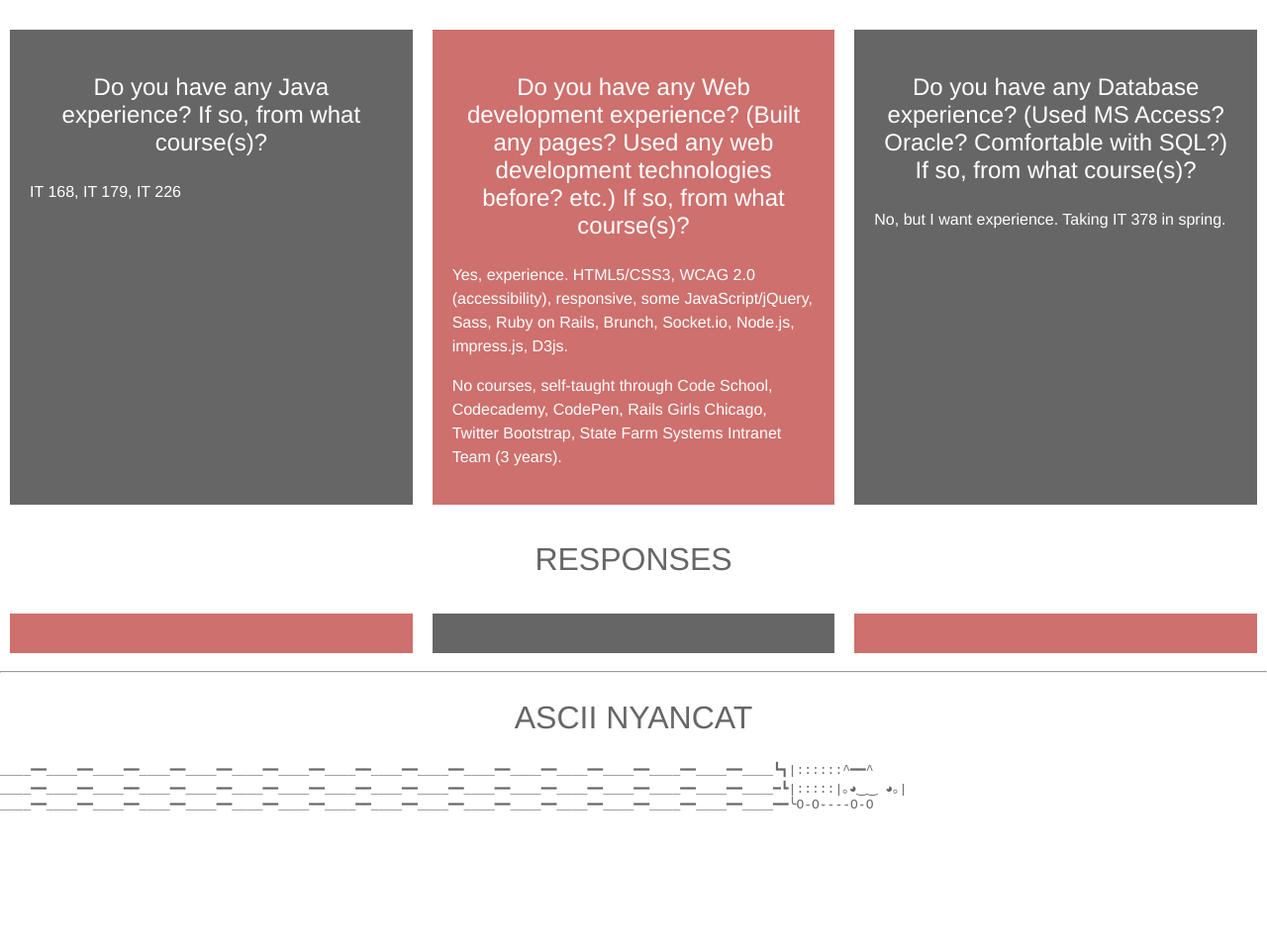
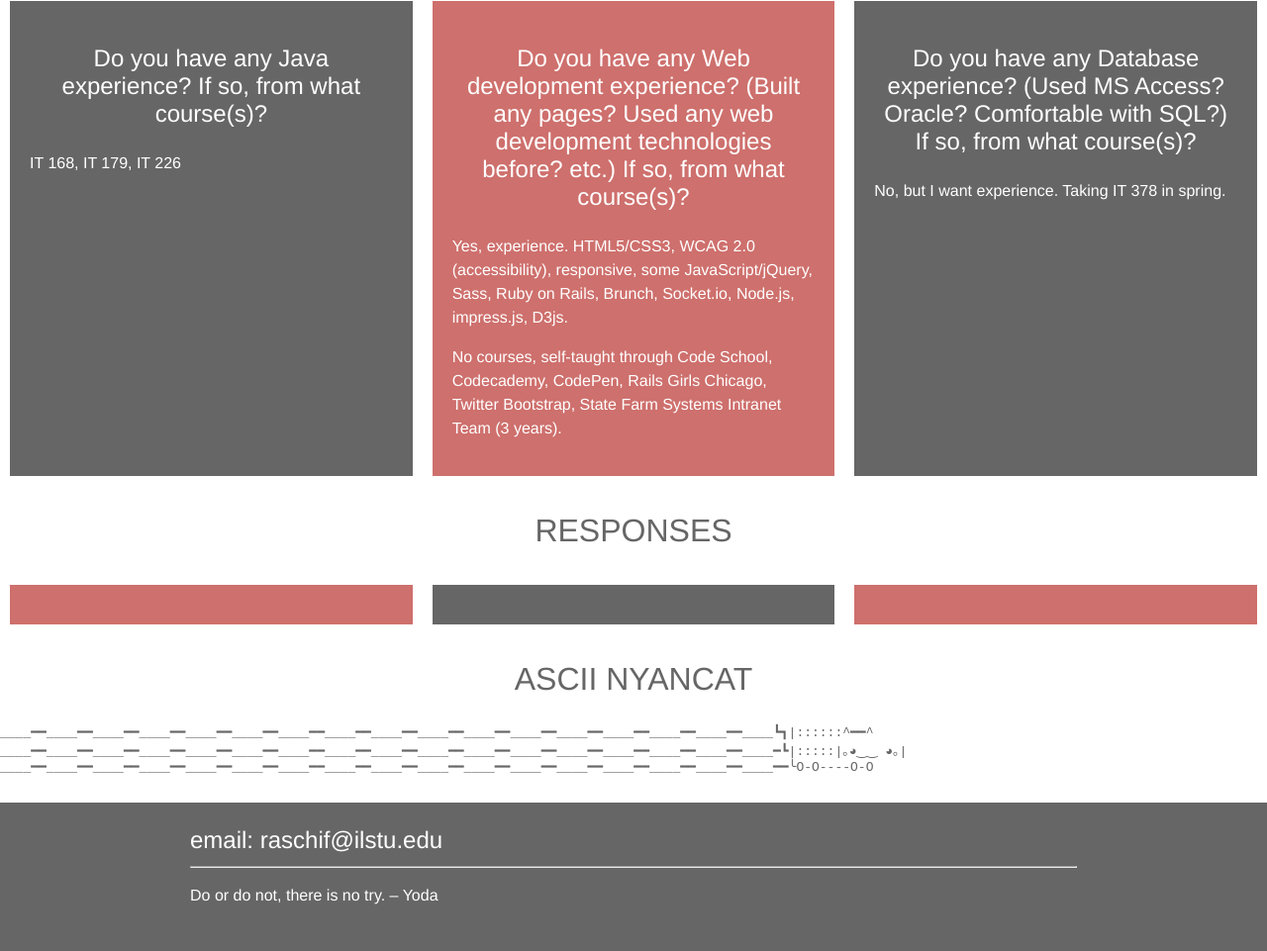
Before and after one commit to schifano/it353, a plain HTML site: page lab1/index.htm in a window 1280 px wide. Shown: the part 1048-2009 px from the top of the page at 99% size. Before the commit the page ends 1897 px from the top, so only its background shows below. Drawn offline with Linux system fonts and the light colour scheme.

Commit message:
Create footer with contact and hr

```diff
--- a/lab1/index.htm
+++ b/lab1/index.htm
@@ -50,7 +50,6 @@
 			<li>LinkedIn</li>
 			<li>Twitter</li>
 			<li>Italian-Filipino-American</li>
-			<li><a href="mailto:raschif@ilstu.edu">Email</a></li>
 		</ul>
 	</div>
 	<div class="col33 color-purple">
@@ -117,7 +116,6 @@
 </script>
 -->
 
-<hr>
 <a id="ascii"></a>
 <h2>ASCII NYANCAT</h2>
 <pre>
@@ -127,5 +125,14 @@ ____━━____━━____━━____━━____━━____━━____━━____━━
 
 </pre>
 
+<footer>
+
+<div id="contact">
+<p class="contact">email: <a href="mailto:raschif@ilstu.edu">raschif@ilstu.edu</a></p>
+<hr>
+<p>Do or do not, there is no try. &ndash; Yoda</p>
+</div>
+
+</footer>
 </body>
 </html>
--- a/lab1/styles/site_style.css
+++ b/lab1/styles/site_style.css
@@ -1,8 +1,33 @@
+#contact {
+	width: 70%;
+	margin-left: auto;
+	margin-right: auto;
+	padding: 20px;
+}
+
+a:link {
+	text-decoration: none;
+	color: #fff;
+}
+
+a:hover {
+	color: #CE706D;
+}
+
 body {
 	font-family: "HelveticaNeue-Light", "Helvetica Neue Light", "Helvetica Neue", Helvetica, Arial, "Lucida Grande", sans-serif;
 	font-weight: 300;
 	background-color: #fff;
 	color: #666;
+	margin: 0;
+	padding: 0;
+}
+
+footer {
+	background-color: #666;
+	color: #fff;
+	width: 100%;
+	height: 150px;
 	margin: 0;
 	padding: 0;
 }
@@ -59,7 +84,7 @@ nav ul li {
 	padding: 15px;
 }
 
-nav ul li a:link, a:hover, a:active, a:visited {
+nav ul li a:link, a:active, a:visited {
 	text-decoration: none;
 	color: #fff;
 }
@@ -97,3 +122,9 @@ p {
 .color-green {
 	background-color: #CE706D;
 }
+
+.contact {
+	font-size: 1.5em;
+	padding: 0;
+	margin: 0;
+}
```
